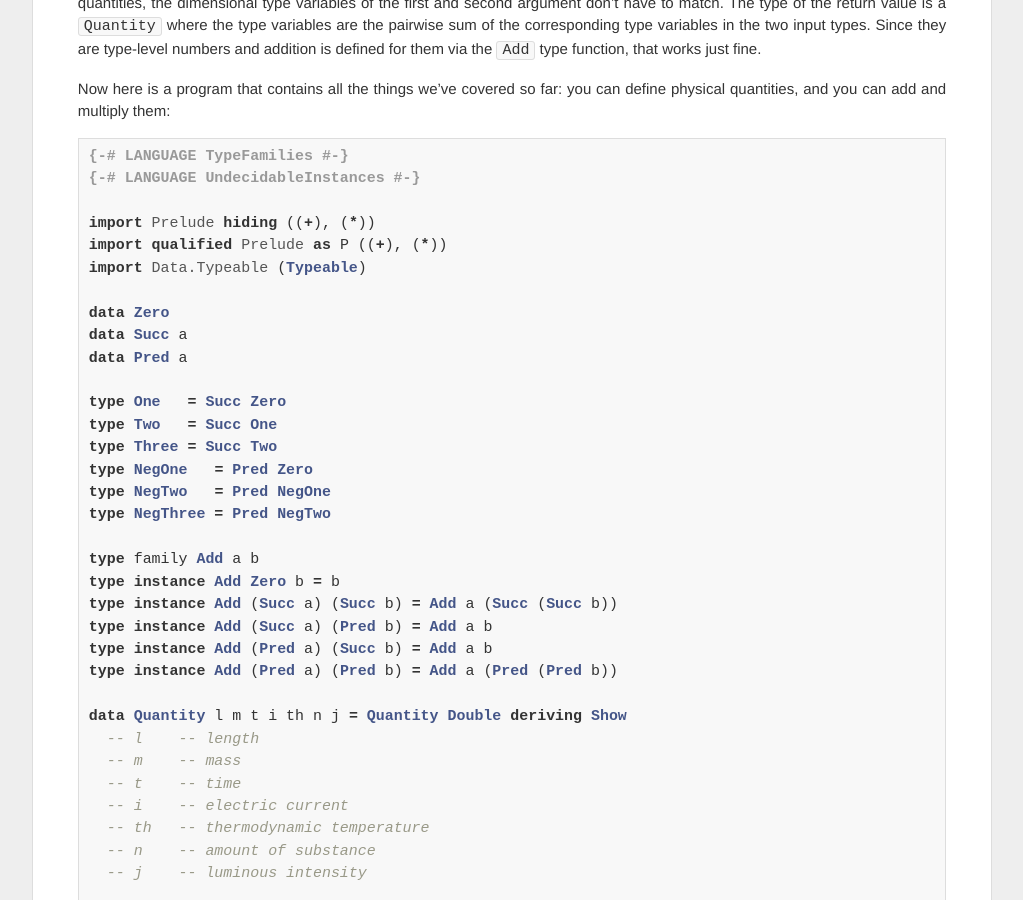
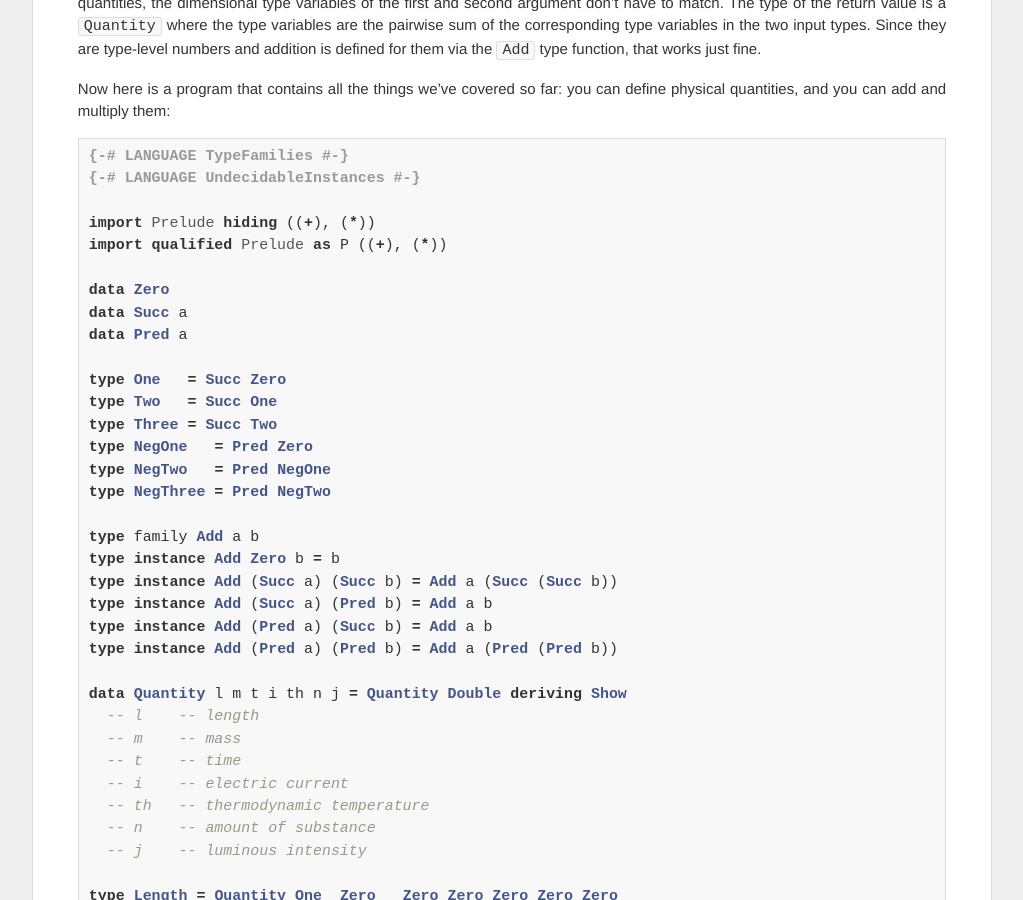
Before and after one commit to fronx/fronx.github.io, a Jekyll site: the page built from _posts/2013-12-24-physical-dimensions-and-types-2.md, in a window 1280 px wide and 900 px high, scrolled down 2837 px. Shown: the whole window, without its empty margins (128-1151 px from the left). Built offline with Jekyll 4.4.1, drawn with Linux system fonts in a browser that asks for light colours; Markdown is read by kramdown in place of the engine named in the settings.

Commit message:
that's not needed

```diff
--- a/_posts/2013-12-24-physical-dimensions-and-types-2.md
+++ b/_posts/2013-12-24-physical-dimensions-and-types-2.md
@@ -120,7 +120,6 @@ Now here is a program that contains all the things we've covered so far: you can
 
 import Prelude hiding ((+), (*))
 import qualified Prelude as P ((+), (*))
-import Data.Typeable (Typeable)
 
 data Zero
 data Succ a
```
